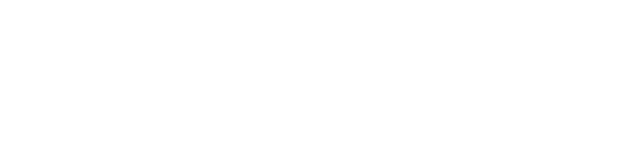
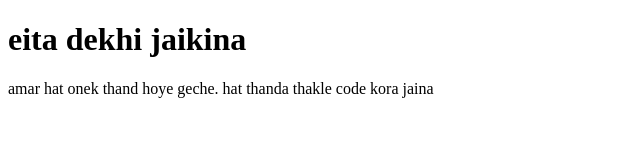
Before and after one commit to Al-aminhossain1/my-frist-repo, a plain HTML site: page index.html in a window 1280 px wide. Shown: the whole page, without its empty margins (0-640 px from the left). Drawn offline with Linux system fonts and the light colour scheme.

Commit message:
pragraph changed

```diff
--- a/index.html
+++ b/index.html
@@ -7,6 +7,7 @@
     <title>This is my frist website</title>
 </head>
 <body>
-
+  <h1>eita dekhi jaikina</h1>
+  <p>amar hat onek thand hoye geche. hat thanda thakle code kora jaina  </p>
 </body>
 </html>
```
